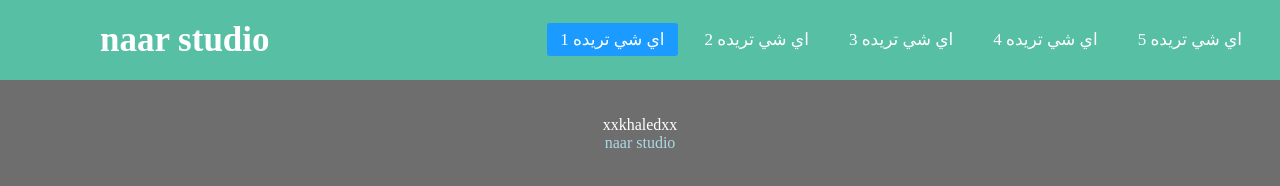
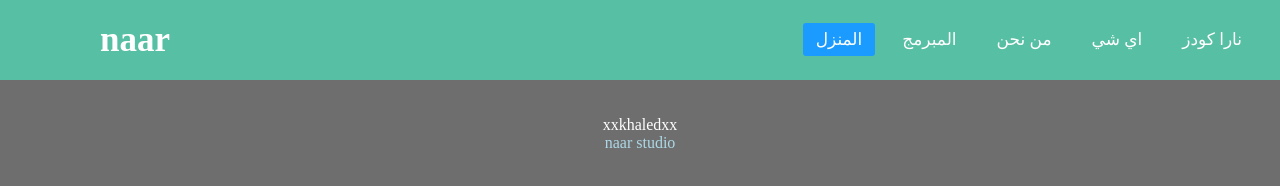
Before and after one commit to xxkhaledxxnaar/nav-bar-naar-xxkhaledxx, a plain HTML site: page index.html in a window 1280 px wide. Drawn offline with Linux system fonts and the light colour scheme.

Commit message:
Update index.html

```diff
--- a/index.html
+++ b/index.html
@@ -30,14 +30,17 @@ document.write(unescape('%20%20%3C%6E%61%76%3E%0A%20%20%20%20%20%20%3C%69%6E%70%
 
 
 
-      <label class="naar_xxkhaled_lo">naar studio</label>
+      <label class="naar_xxkhaled_lo">naar </label>
 
       <ul>
-        <li><a class="naar_xxkhaled" href="#">اي شي تريده 1</a></a></li>
-        <li><a href="#">اي شي تريده 2</a></li>
-        <li><a href="#">اي شي تريده 3</a></li>
-        <li><a href="#">اي شي تريده 4</a></li>
-        <li><a href="#">اي شي تريده 5</a></li>
+
+       <!--اكتب اي شي لاسماء القوائم!-->
+
+        <li><a class="naar_xxkhaled" href="#">المنزل</a></a></li>
+        <li><a href="#">المبرمج</a></li>
+        <li><a href="#">من نحن</a></li>
+        <li><a href="#">اي شي</a></li>
+        <li><a href="https://discord.gg/ukPt6Myg">نارا كودز</a></li>
        <!-- ماتقدر تضيف كمان الماكس 5 نيف بار!-->
 
       </ul>
```
